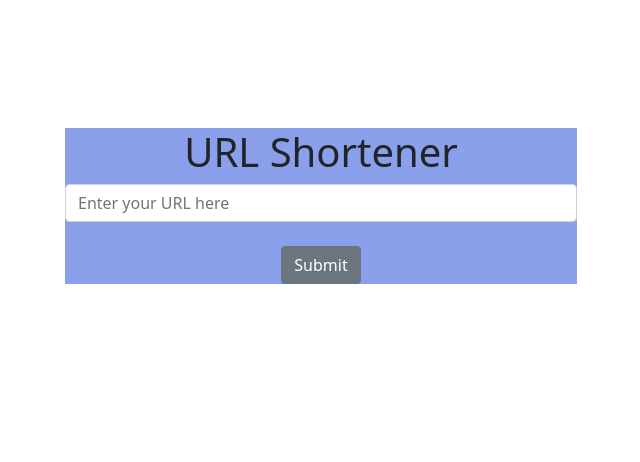
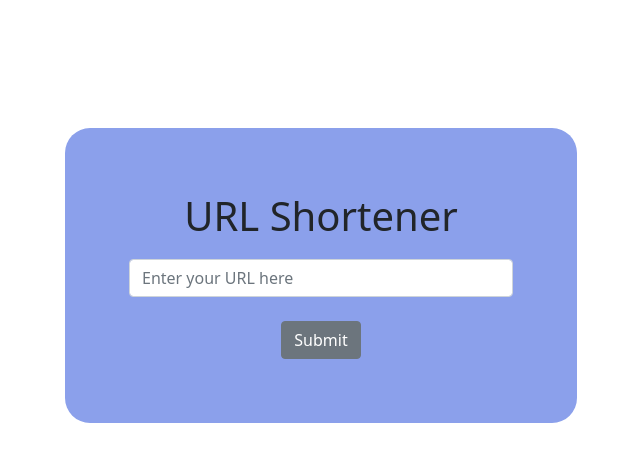
Before and after one commit to jennytoc/url-shortener, a Django app: page / in a window 1280 px wide. Shown: the top 462 px of the page, without its empty margins (319-959 px from the left). Run offline with Django 4.2, Linux system fonts and the light colour scheme.

Commit message:
Updated README file

```diff
--- a/url_shortener_app/static/styles.css
+++ b/url_shortener_app/static/styles.css
@@ -1,3 +1,7 @@
+h1 {
+  font-weight: 400;
+}
+
 .main-container {
   display: flex;
   flex-direction: column;
@@ -6,7 +10,13 @@
 
 #form-cont {
   margin: 10%;
+  padding: 5%;
   width: 40%;
   text-align: center;
   background-color: rgb(139, 160, 235);
+  border-radius: 25px
 }
+
+#url-form {
+  margin-top: 5%;
+}
--- a/url_shortener_app/views.py
+++ b/url_shortener_app/views.py
@@ -30,6 +30,6 @@ def encode(request, link_id):
 def decode(request, link_id):
     l = Link.objects.get(id=link_id)
     data = {
-        "link_details": l.original_url
+        "original_url": l.original_url
     }
     return JsonResponse(data)
```
Also changed, not shown: requirements.txt (+7 -0 lines), README.md.
